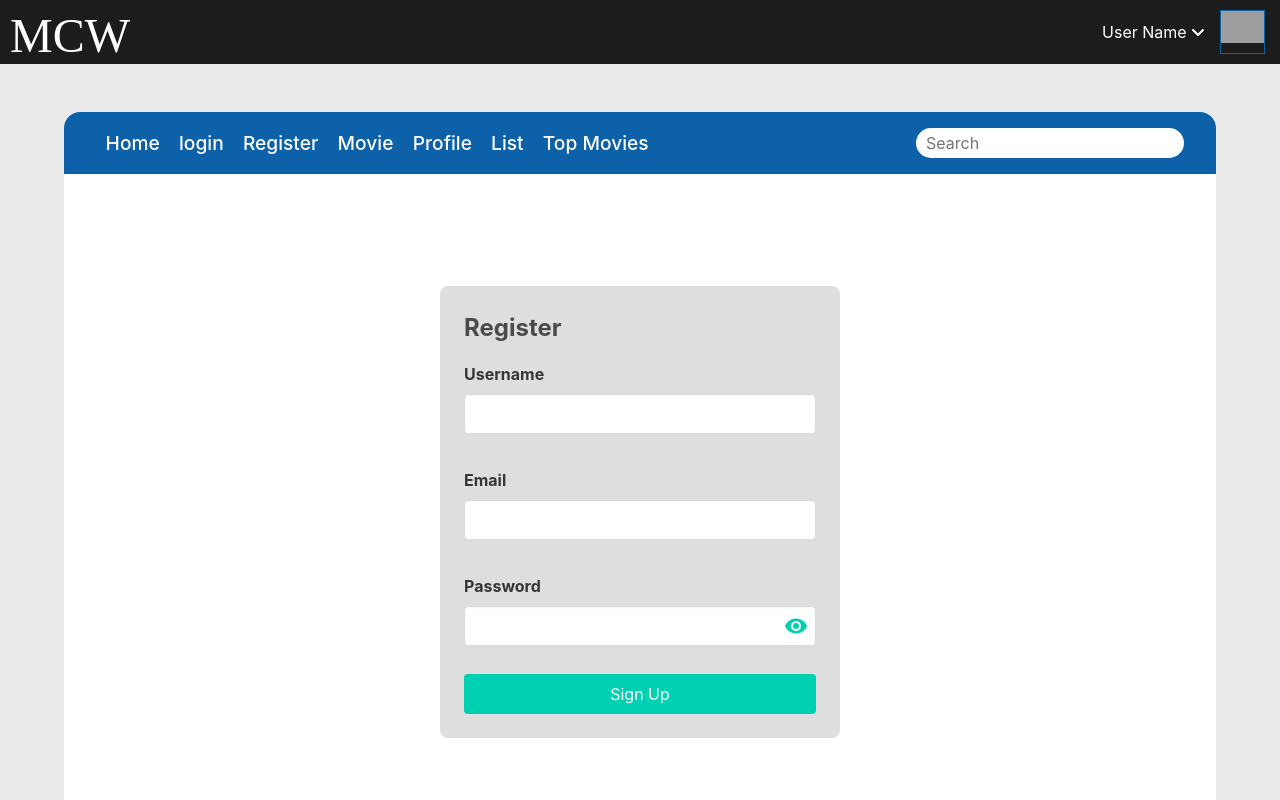
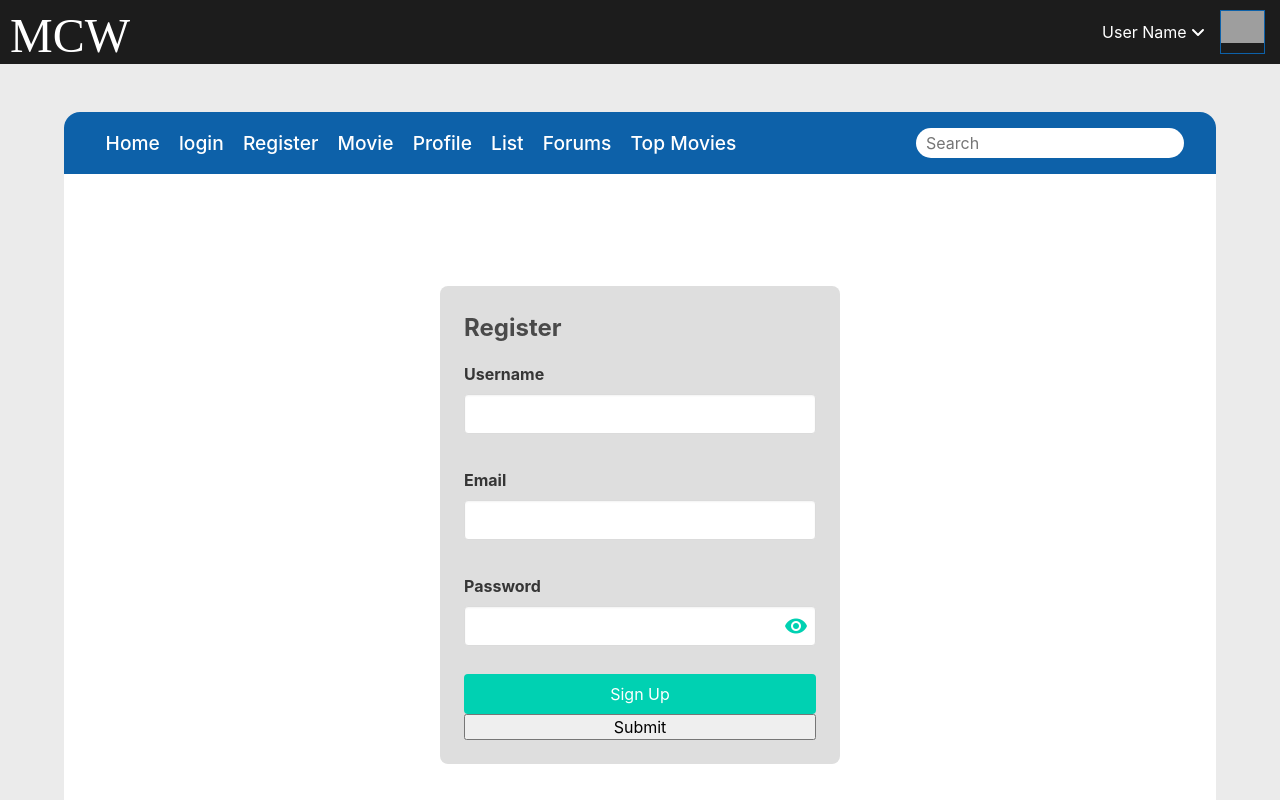
Before and after one commit to AliHakim773/MCW, a Vue app in the folder Frontend/: page /register in a window 1280 px wide. Shown: the top 800 px of the page. Built offline with nearby package versions, Linux system fonts and the light colour scheme; grey boxes are pictures that could not be loaded.

Commit message:
added forums view

```diff
--- a/Frontend/src/components/Mainbody.vue
+++ b/Frontend/src/components/Mainbody.vue
@@ -8,6 +8,7 @@
         <router-link class="site-nav-link" to="/Movie">Movie</router-link>
         <router-link class="site-nav-link" to="/Profile">Profile</router-link>
         <router-link class="site-nav-link" to="/list">List</router-link>
+        <router-link class="site-nav-link" to="/forums">Forums</router-link>
         <router-link class="site-nav-link" to="/topmovies"
           >Top Movies</router-link
         >
--- a/Frontend/src/components/Top Movies/TopMoviesRow.vue
+++ b/Frontend/src/components/Top Movies/TopMoviesRow.vue
@@ -12,8 +12,15 @@
   </tr>
 </template>
 <script>
+// import axios from 'axios'
+
 export default {
   name: 'TopMoviesRow',
   props: ['rank', 'name', 'imgSrc', 'userScore', 'avgScore'],
+  data() {
+    return {
+      movies: [],
+    }
+  },
 }
 </script>
--- a/Frontend/src/router/index.js
+++ b/Frontend/src/router/index.js
@@ -52,6 +52,12 @@ const routes = [
     component: () =>
       import(/* webpackChunkName: "about" */ '../views/TopMoviesView.vue'),
   },
+  {
+    path: '/forums',
+    name: 'forums',
+    component: () =>
+      import(/* webpackChunkName: "about" */ '../views/ForumsView.vue'),
+  },
 ]
 
 const router = new VueRouter({
--- /dev/null
+++ b/Frontend/src/views/ForumsView.vue
@@ -0,0 +1,15 @@
+<template>
+  <div>
+    <Mainbody> </Mainbody>
+  </div>
+</template>
+<script>
+import Mainbody from '@/components/Mainbody.vue'
+export default {
+  name: 'ForumsView',
+  components: {
+    Mainbody,
+  },
+}
+</script>
+<style scoped></style>
--- a/Frontend/src/views/RegisterView.vue
+++ b/Frontend/src/views/RegisterView.vue
@@ -1,7 +1,7 @@
 <template>
   <Mainbody>
     <div class="register-wrapper">
-      <form class="register-form" action="">
+      <form class="register-form" @submit.prevent="hundelSubmit">
         <div class="register-form-title">Register</div>
         <b-field label="Username">
           <b-input v-model="Username" required maxlength="24"></b-input>
@@ -21,12 +21,14 @@
           type="is-primary"
           value="Sign Up"
         />
+        <input type="submit" name="" id="" />
       </form>
     </div>
   </Mainbody>
 </template>
 <script>
 import Mainbody from '@/components/Mainbody.vue'
+import axios from 'axios'
 
 export default {
   name: 'RegisterView',
@@ -39,6 +41,25 @@ export default {
       Email: '',
       password: '',
     }
+  },
+  methods: {
+    hundelSubmit() {
+      const data = {
+        name: this.Username,
+        email: this.Email,
+        pass: this.password,
+      }
+
+      axios
+        .post('http://127.0.0.1:8000/register', data)
+        .then((res) => {
+          console.log(res)
+        })
+        .catch((err) => {
+          console.log(err)
+        })
+      console.log(data)
+    },
   },
 }
 </script>
```
